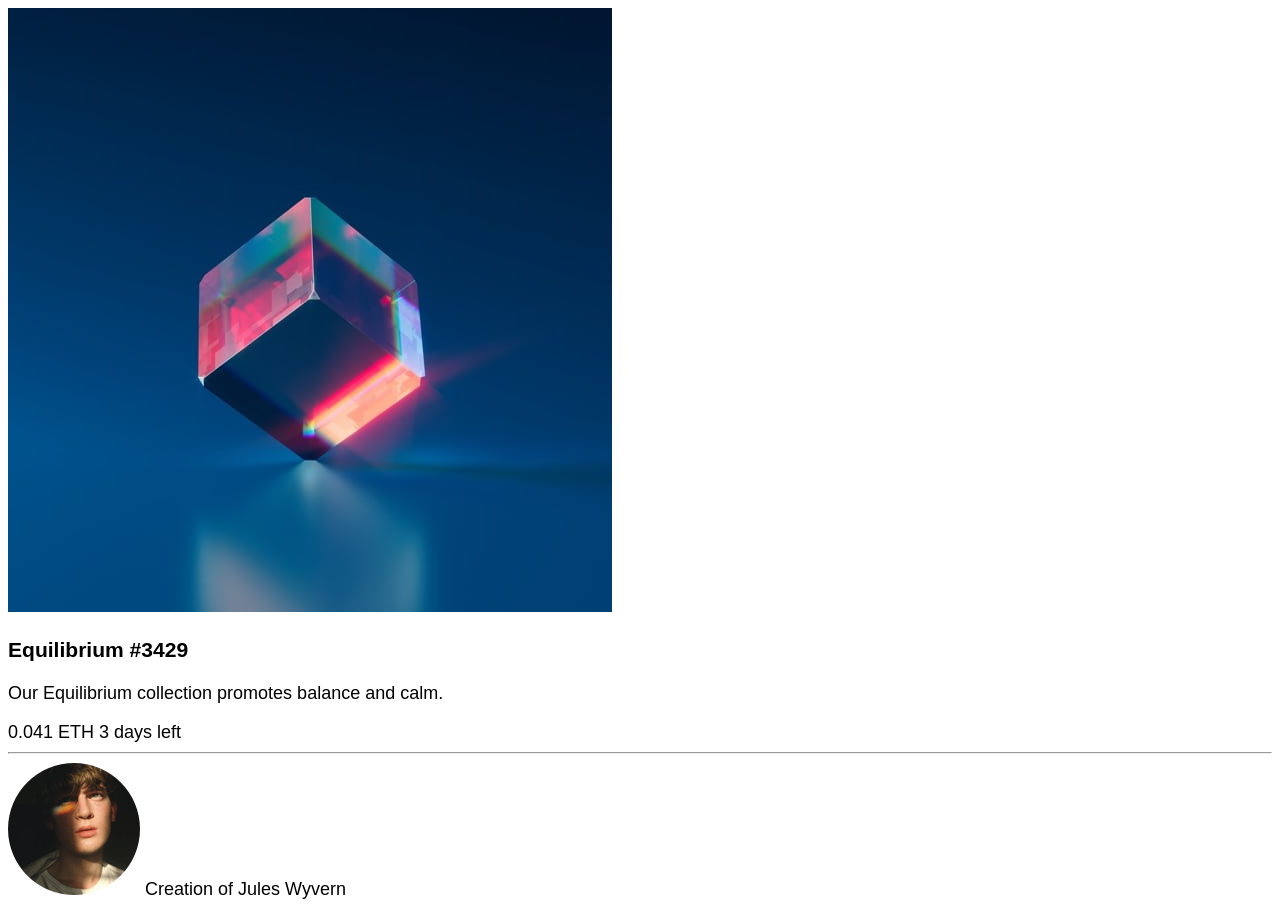
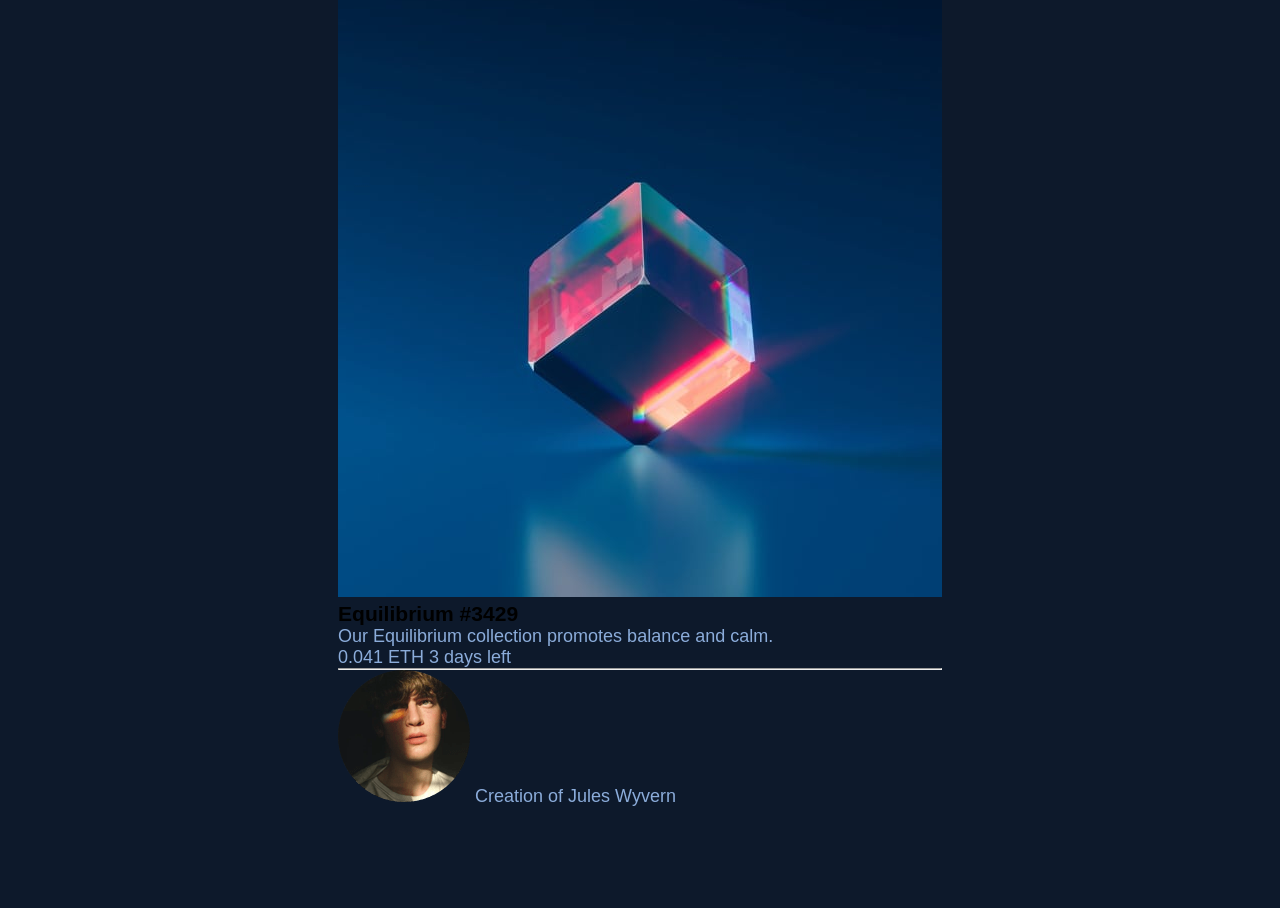
Before and after one commit to iArmanKarimi/challenge-nft-preview-card-component, a plain HTML site: page index.html in a window 1280 px wide. After the commit the page ends 807 px from the top, so only its background shows below. Drawn offline with Linux system fonts and the light colour scheme.

Commit message:
styled *, body, p, span

```diff
--- a/style.css
+++ b/style.css
@@ -26,6 +26,28 @@ Font
 	--font-weight-regular: 400;
 	--font-weight-semi-bold: 600;
 }
+
+* {
+	margin: 0;
+	padding: 0;
+}
+
+body {
+	width: 100vw;
+	height: 100vh;
+	background-color: var(--color-neutral-very-dark-blue-bg);
+	display: flex;
+	flex-wrap: wrap;
+	align-items: center;
+	align-content: center;
+	justify-content: center;
+}
+
+p,
+span {
+	color: var(--color-primary-soft-blue);
+}
+
 }
 
 /* views
```
